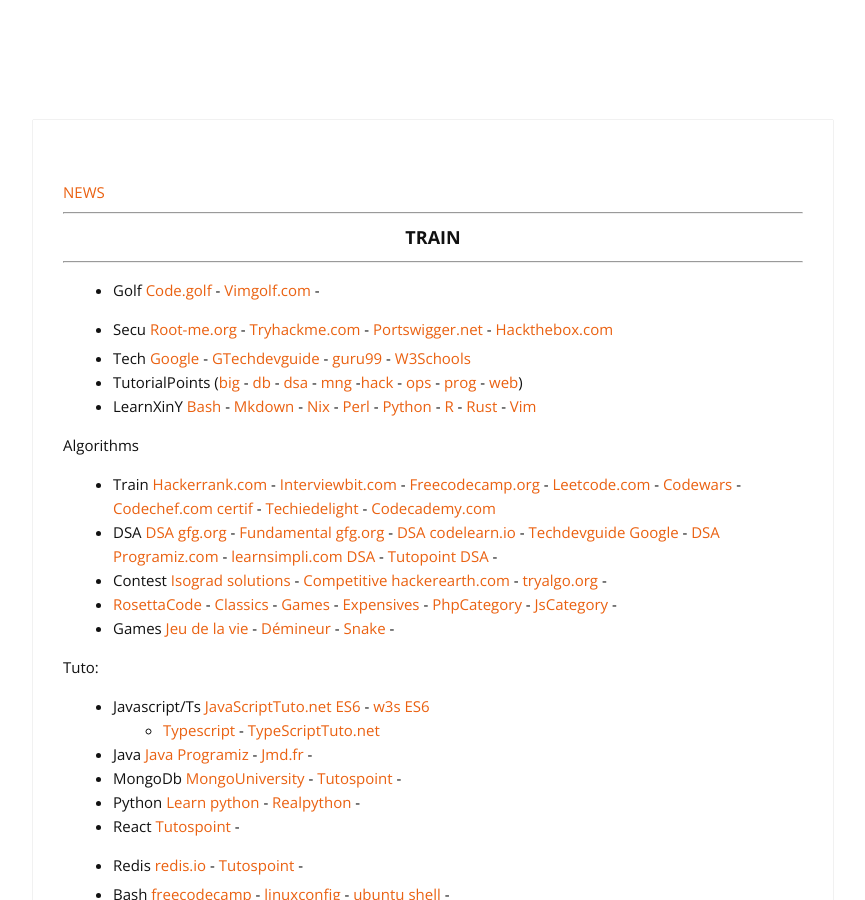
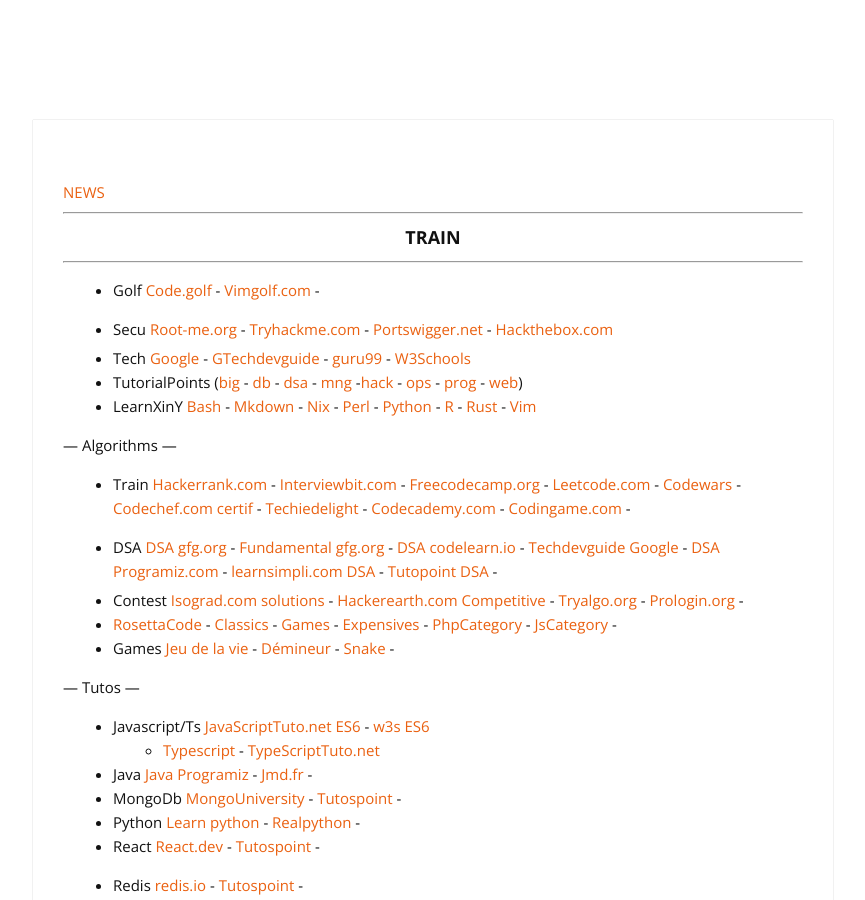
Before and after one commit to cylmat/cylmat.github.io, a Jekyll site: the page built from _pages/USEFUL.md, in a window 1280 px wide and 900 px high. Shown: the whole window, without its empty margins (207-1072 px from the left). Built offline with Jekyll 4.4.1, drawn with Linux system fonts in a browser that asks for light colours; nearby versions of some CDN libraries.

Commit message:
Update USEFUL.md

```diff
--- a/_pages/USEFUL.md
+++ b/_pages/USEFUL.md
@@ -17,20 +17,21 @@
 - TutorialPoints ([big](https://www.tutorialspoint.com/big_data_tutorials.htm) - [db](https://www.tutorialspoint.com/database_tutorials.htm) - [dsa](https://www.tutorialspoint.com/data_structures_algorithms/index.htm) - [mng](https://www.tutorialspoint.com/management_tutorials.htm) -[hack](https://www.tutorialspoint.com/ethical_hacking) - [ops](https://www.tutorialspoint.com/devops_tutorials.htm) - [prog](https://www.tutorialspoint.com/computer_programming_tutorials.htm) - [web](https://www.tutorialspoint.com/web_development_tutorials.htm))
 - LearnXinY [Bash](https://learnxinyminutes.com/docs/bash) - [Mkdown](https://learnxinyminutes.com/docs/markdown) - [Nix](https://learnxinyminutes.com/docs/nix) - [Perl](https://learnxinyminutes.com/docs/perl) - [Python](https://learnxinyminutes.com/docs/python) - [R](https://learnxinyminutes.com/docs/r) - [Rust](https://learnxinyminutes.com/docs/rust) - [Vim](https://learnxinyminutes.com/docs/vim)
 
-Algorithms
-* Train [Hackerrank.com](https://www.hackerrank.com) - [Interviewbit.com](https://www.interviewbit.com/courses/programming) - [Freecodecamp.org](https://www.freecodecamp.org/learn) - [Leetcode.com](https://leetcode.com/explore) - [Codewars](https://www.codewars.com) - [Codechef.com certif](https://www.codechef.com/certification/data-structures-and-algorithms/prepare) - [Techiedelight](https://www.techiedelight.com) - [Codecademy.com](https://www.codecademy.com)
+--- Algorithms ---
+* Train [Hackerrank.com](https://www.hackerrank.com) - [Interviewbit.com](https://www.interviewbit.com/courses/programming) - [Freecodecamp.org](https://www.freecodecamp.org/learn) - [Leetcode.com](https://leetcode.com/explore) - [Codewars](https://www.codewars.com) - [Codechef.com certif](https://www.codechef.com/certification/data-structures-and-algorithms/prepare) - [Techiedelight](https://www.techiedelight.com) - [Codecademy.com](https://www.codecademy.com) - [Codingame.com](https://www.codingame.com) -
 * DSA [DSA gfg.org](https://www.geeksforgeeks.org/data-structures) - [Fundamental gfg.org](https://www.geeksforgeeks.org/fundamentals-of-algorithms) - [DSA codelearn.io](https://codelearn.io/learning/data-structure-and-algorithms) - [Techdevguide Google](https://techdevguide.withgoogle.com/paths/data-structures-and-algorithms/) - [DSA Programiz.com](https://www.programiz.com/dsa) - [learnsimpli.com DSA](https://www.learnsimpli.com/data-structures-and-algorithms/) - [Tutopoint DSA](https://www.tutorialspoint.com/data_structures_algorithms/index.htm) -
-* Contest [Isograd solutions](https://www.isograd-testingservices.com/FR/solutions-challenges-de-code) - [Competitive hackerearth.com](https://www.hackerearth.com/fr/getstarted-competitive-programming) - [tryalgo.org](https://tryalgo.org/problems) -
+
+* Contest [Isograd.com solutions](https://www.isograd-testingservices.com/FR/solutions-challenges-de-code) - [Hackerearth.com Competitive](https://www.hackerearth.com/fr/getstarted-competitive-programming) - [Tryalgo.org](https://tryalgo.org/problems) - [Prologin.org](https://prologin.org/archives/) -
 * [RosettaCode](https://rosettacode.org) - [Classics](https://rosettacode.org/wiki/Category:Classic_CS_problems_and_programs) - [Games](https://rosettacode.org/wiki/Category:Games) - [Expensives](https://rosettacode.org/wiki/Category:Pages_with_too_many_expensive_parser_function_calls) - [PhpCategory](https://rosettacode.org/wiki/Category:PHP) - [JsCategory](https://rosettacode.org/wiki/Category:JavaScript) -
 * Games [Jeu de la vie](https://fr.wikipedia.org/wiki/Jeu_de_la_vie) - [Démineur](https://fr.wikipedia.org/wiki/D%C3%A9mineur_(genre_de_jeu_vid%C3%A9o)) - [Snake](https://fr.wikipedia.org/wiki/Snake_(genre_de_jeu_vid%C3%A9o)) -
 
-Tuto:
+--- Tutos ---
 * Javascript/Ts [JavaScriptTuto.net ES6](https://www.javascripttutorial.net/es6) - [w3s ES6](https://www.w3schools.com/js/js_es6.asp)
   + [Typescript](https://www.typescriptlang.org/docs/handbook/typescript-from-scratch.html) - [TypeScriptTuto.net](https://www.typescripttutorial.net)
 * Java [Java Programiz](https://www.programiz.com/java-programming) - [Jmd.fr](https://www.jmdoudoux.fr/accueil_java.htm) -
 * MongoDb [MongoUniversity](https://learn.mongodb.com) - [Tutospoint](https://www.tutorialspoint.com/mongodb) -
 * Python [Learn python](https://www.learnpython.org) - [Realpython](https://realpython.com) -
-* React [Tutospoint](https://www.tutorialspoint.com/reactjs/reactjs_installation.htm) -
+* React [React.dev](https://react.dev/learn) - [Tutospoint](https://www.tutorialspoint.com/reactjs/reactjs_installation.htm) -
 * Redis [redis.io](https://redis.io/learn) - [Tutospoint](https://www.tutorialspoint.com/redis) -
 
 + Bash [freecodecamp](https://www.freecodecamp.org/news/bash-scripting-tutorial-linux-shell-script-and-command-line-for-beginners/) - [linuxconfig](https://linuxconfig.org/bash-scripting-tutorial) - [ubuntu shell](https://doc.ubuntu-fr.org/tutoriel/script_shell) -
```
